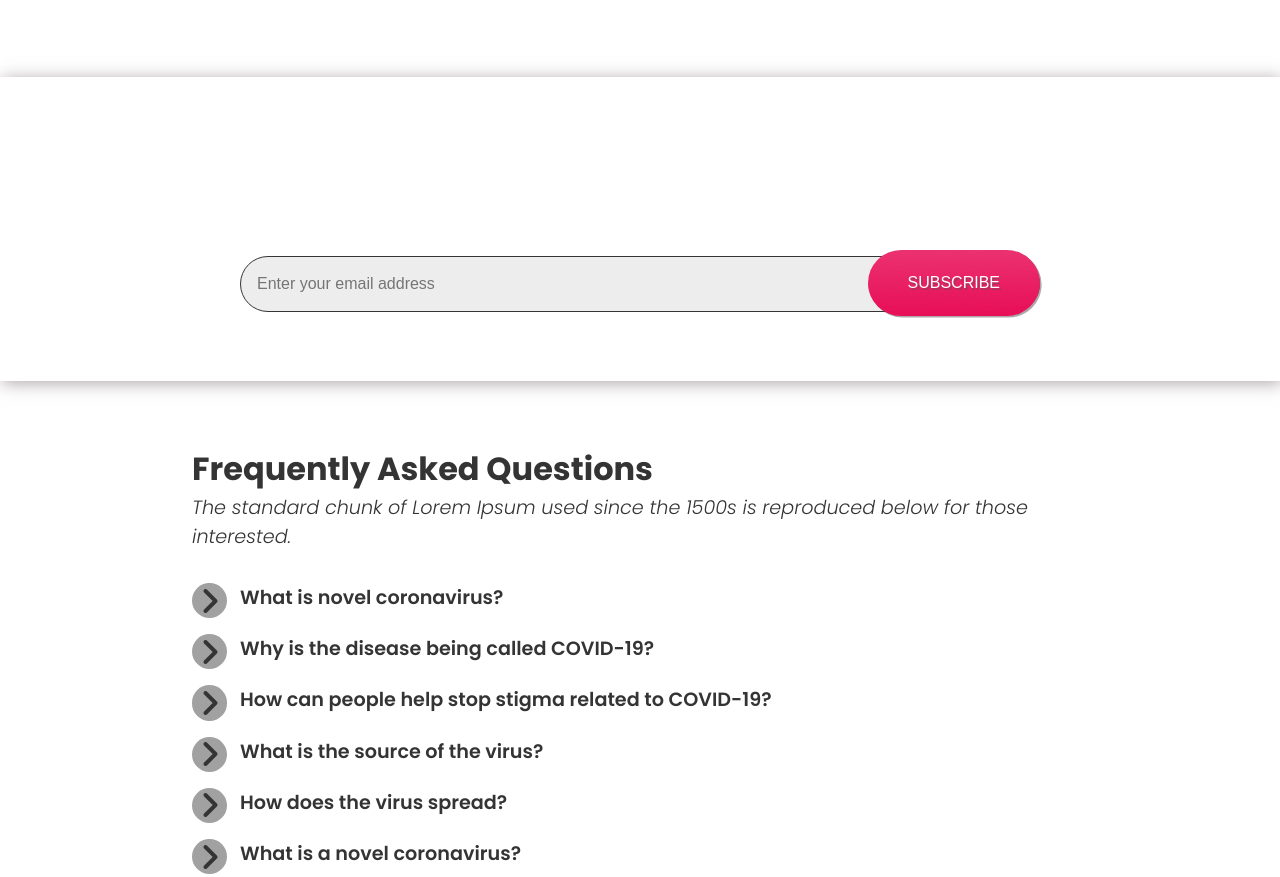
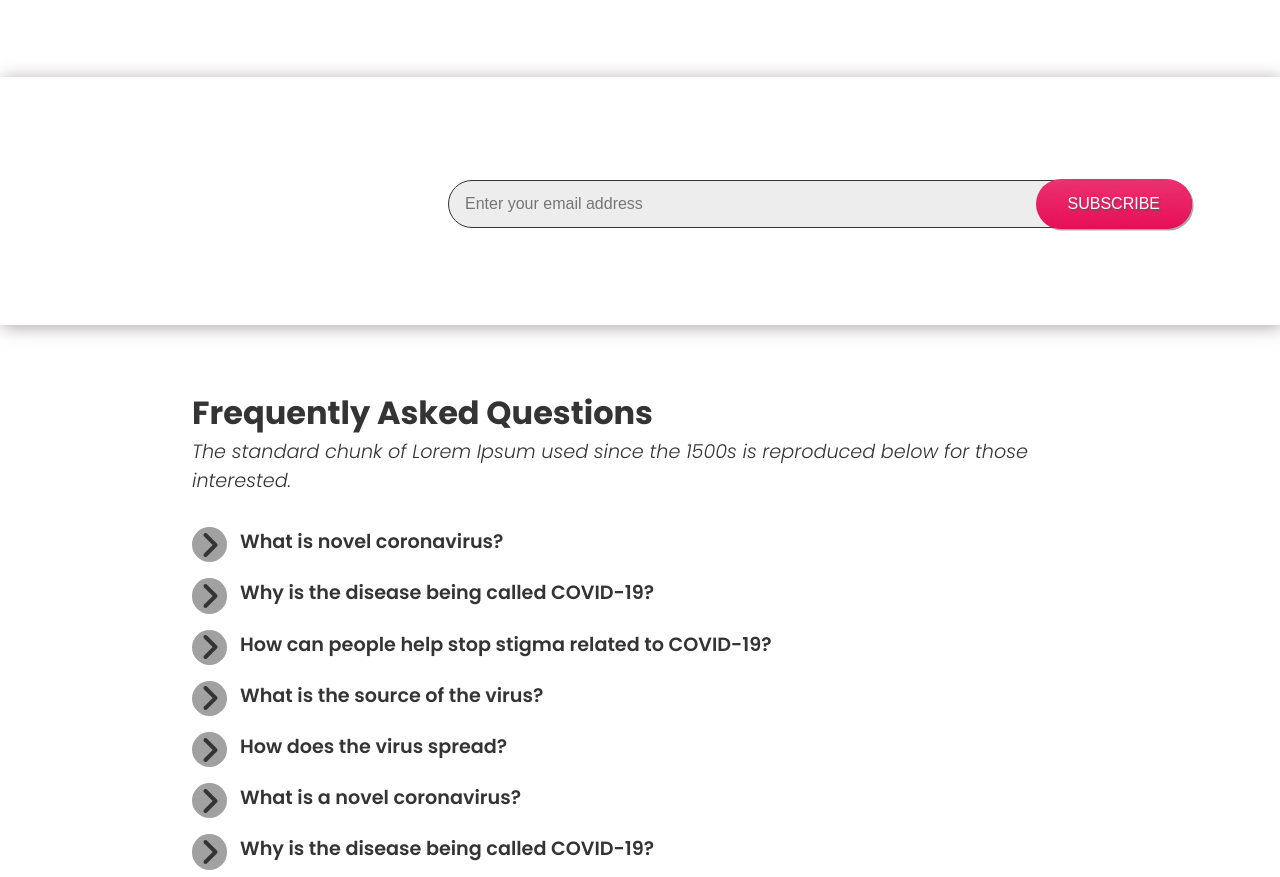
Before and after one commit to SashBFa/corona-challenge, a website: page index.html in a window 1280 px wide. Shown: the part 3522-4399 px from the top of the page. Drawn offline with nearby package versions, Linux system fonts and the light colour scheme.

Commit message:
Responsive design desktop version update

```diff
--- a/assets/JS/parallax.js
+++ b/assets/JS/parallax.js
@@ -16,6 +16,6 @@ const simpleParallax = (elem, modifier) => {
 simpleParallax('header',8);
 simpleParallax('counter',8);
 simpleParallax('symptoms',8);
-simpleParallax('update',8);
+// simpleParallax('update',8);
 simpleParallax('blog',8);
 simpleParallax('footer',8);
--- a/assets/scss/_update.scss
+++ b/assets/scss/_update.scss
@@ -4,7 +4,7 @@
     box-shadow: 0.1rem 0.1rem 1rem $shadow;
     &__art{
         width: 100vw;
-        max-width: 64rem;
+        max-width: 75rem;
         margin: 0 auto;
         padding:3rem 1rem;
         color:$white;
@@ -49,6 +49,7 @@
     .update{
         &__art{
             padding:4rem;
+            text-align: left;
         }
         &__button{
             font-size: 1rem;
@@ -59,4 +60,33 @@
 }
 
 @media screen and (min-width: 1024px){
+    .update{
+        &__art{
+            padding:5rem 0rem;
+            @include flexRSB;
+        }
+        &__h2{
+            font-size: 2.2rem;
+            height: 2.2rem;
+        }
+        &__h3{
+            font-size: 2.2rem;
+            font-weight: 500;
+        }
+        &__box{
+            &--right{
+                position: relative;
+                width: 70%;
+                margin: 0 0 3rem 0;
+            }
+        }
+        &__subs{
+            height: 3rem;
+        }
+        &__button{
+            font-size: 1rem;
+            padding: 1rem 2rem;
+            top:0.1rem;
+        }
+    }
 }
```
Also changed, not shown: assets/css/style.css, 1 other file.
